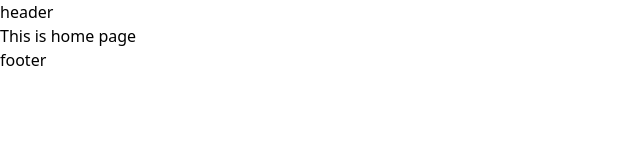
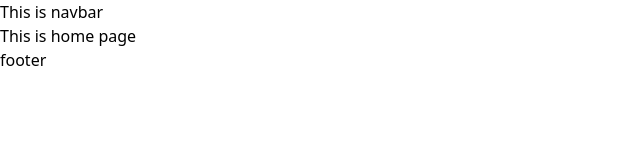
Before and after one commit to rishikesh-babu/EduVerse, a React (Vite) app in the folder client/: page / in a window 1280 px wide. Shown: the top 160 px of the page, without its empty margins (0-640 px from the left). Built offline with nearby package versions, Linux system fonts and the light colour scheme.

Commit message:
Add navbar

```diff
--- /dev/null
+++ b/client/src/Components/Navbar.jsx
@@ -0,0 +1,9 @@
+import React from 'react'
+
+export default function Navbar() {
+  return (
+    <div>
+      This is navbar
+    </div>
+  )
+}
--- a/client/src/Router/UserLayout.jsx
+++ b/client/src/Router/UserLayout.jsx
@@ -1,10 +1,11 @@
 import React from 'react'
 import { Outlet } from 'react-router-dom'
+import Navbar from '../Components/Navbar'
 
 export default function UserLayout() {
   return (
     <div>
-        header
+        <Navbar />
         <Outlet />
         footer
     </div>
```
